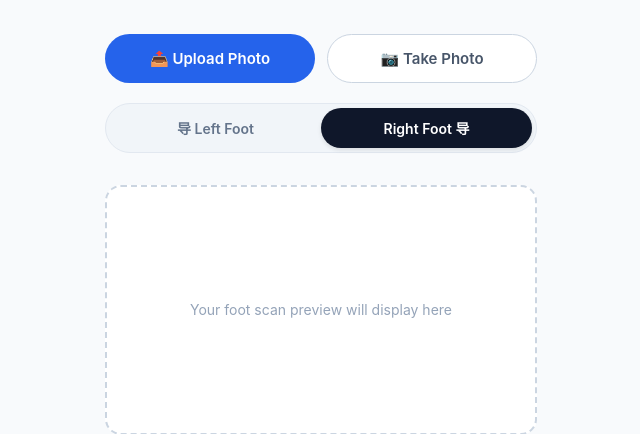
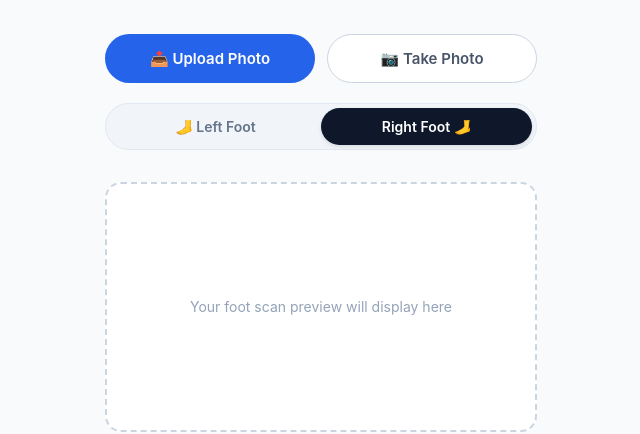
Before and after one commit to yeteman420-dotcom/foot-scan-module, a Flask app: page / in a window 1280 px wide. Shown: the part 342-776 px from the top of the page, without its empty margins (319-959 px from the left). Run offline with Flask 3, Linux system fonts and the light colour scheme.

Commit message:
Update index.html

```diff
--- a/templates/index.html
+++ b/templates/index.html
@@ -197,6 +197,7 @@
 
         <p>Upload or photograph your foot. Our system analyzes toe alignment parameters to recommend your custom ModToes™ configurations.</p>
 
+        <!-- Hidden Native Inputs to trigger mobile OS actions -->
         <input type="file" id="fileUpload" class="hidden-input" accept="image/*">
         <input type="file" id="cameraCapture" class="hidden-input" accept="image/*" capture="environment">
 
@@ -206,8 +207,8 @@
         </div>
 
         <div class="selector-row">
-            <button class="selector-btn" id="leftFootBtn" onclick="setFoot('left')">导 Left Foot</button>
-            <button class="selector-btn active" id="rightFootBtn" onclick="setFoot('right')">Right Foot 导</button>
+            <button class="selector-btn" id="leftFootBtn" onclick="setFoot('left')">🦶 Left Foot</button>
+            <button class="selector-btn active" id="rightFootBtn" onclick="setFoot('right')">Right Foot 🦶</button>
         </div>
 
         <div class="blueprint-box" id="dropzone">
```
